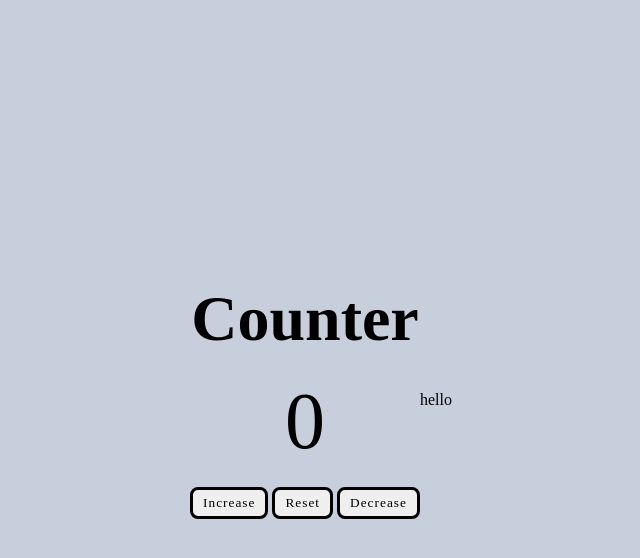
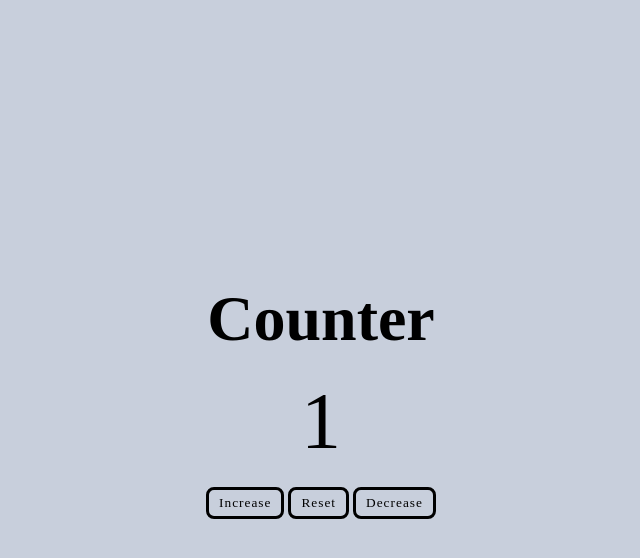
Before and after one commit to rinkikhandal/JsCounter, a plain HTML site: page index.html in a window 1280 px wide. Both pictures are taken after a click on the button "Increase". Shown: the whole page, without its empty margins (319-959 px from the left). Drawn offline with Linux system fonts and the light colour scheme.

Commit message:
final result

```diff
--- a/index.html
+++ b/index.html
@@ -11,11 +11,10 @@
     <div class="container">
       <h2>counter</h2>
       <div class="number">0</div>
-      <button class="increment">increase</button>
+      <button class="increase">increase</button>
       <button class="reset">reset</button>
-      <button class="decrement">Decrease</button>
+      <button class="decrease">Decrease</button>
     </div>
-    <div>hello</div>
     <script src="index.js"></script>
   </body>
 </html>
--- a/index.js
+++ b/index.js
@@ -2,3 +2,20 @@ const number = document.querySelector(".number");
 const inc = document.querySelector(".increase");
 const dec = document.querySelector(".decrease");
 const res = document.querySelector(".reset");
+
+let number1 = 0;
+
+res.addEventListener("click", function () {
+  number1 = 0;
+  number.textContent = number1;
+});
+
+inc.addEventListener("click", function () {
+  number1 += 1;
+  number.textContent = number1;
+});
+
+dec.addEventListener("click", function () {
+  number1 -= 1;
+  number.textContent = number1;
+});
--- a/style.css
+++ b/style.css
@@ -31,4 +31,5 @@ button {
   padding: 5px 10px;
   border: 3px solid black;
   border-radius: 8px;
+  background: #12d21200;
 }
```
